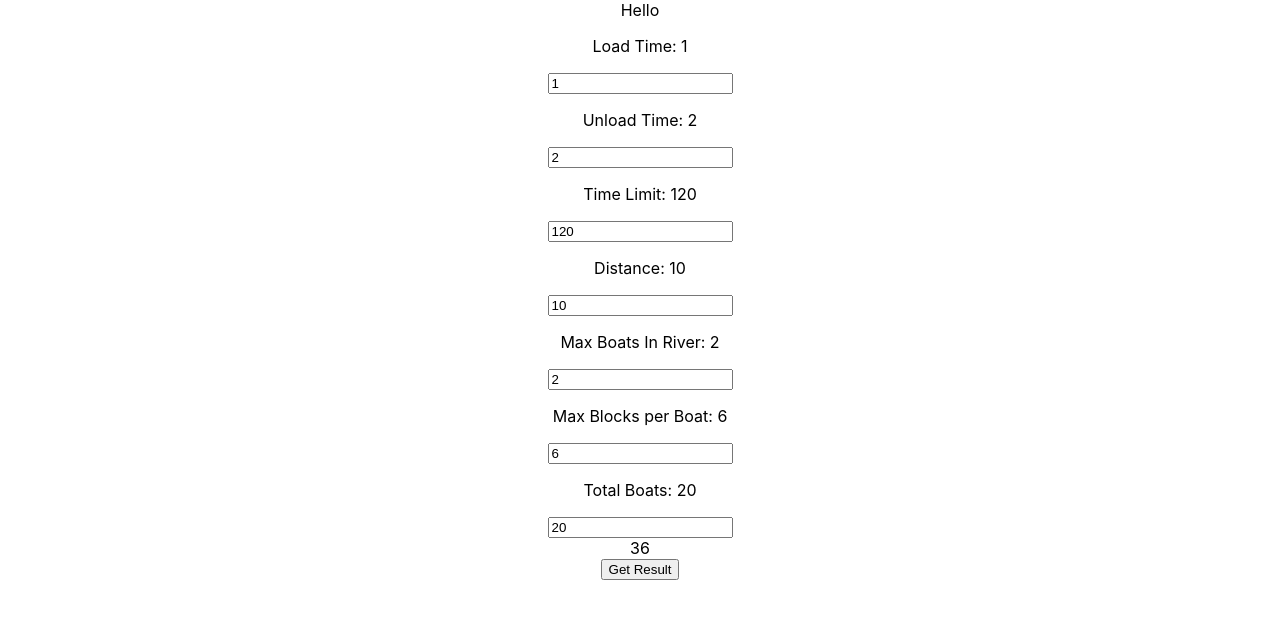
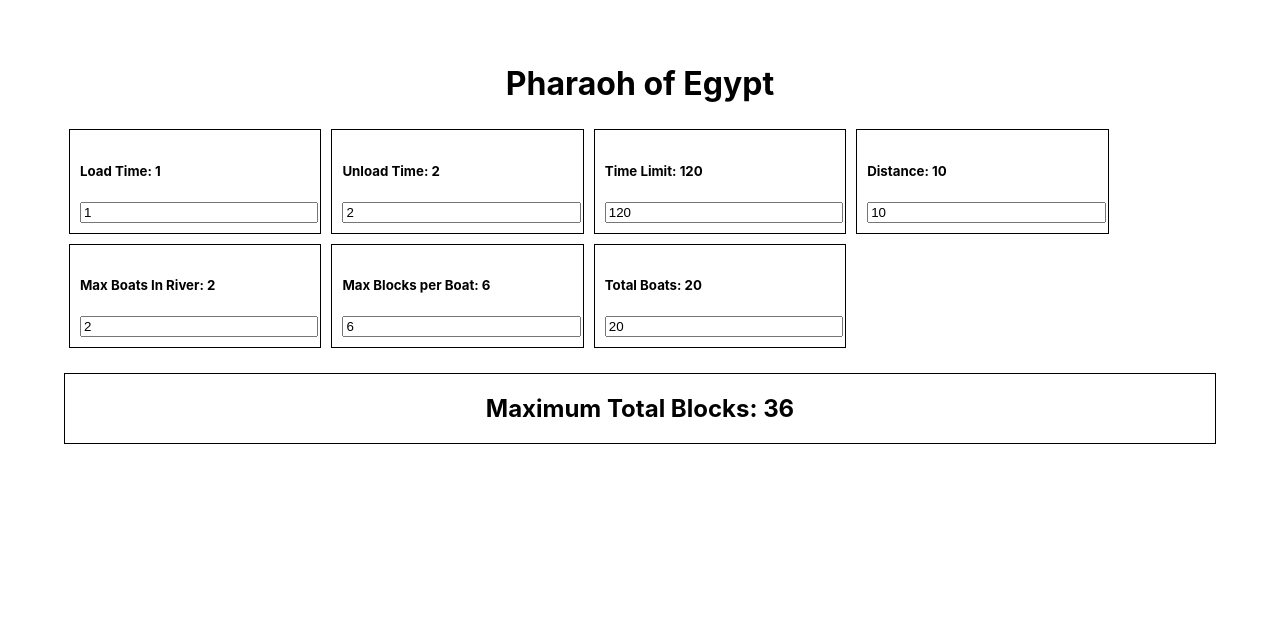
Before and after one commit to swapnilp0x00/fyx-gaming, a React (Create React App) app: page / in a window 1280 px wide. Shown: the top 618 px of the page. Built offline with nearby package versions, Linux system fonts and the light colour scheme.

Commit message:
extracted input in separate component

```diff
--- a/src/App.css
+++ b/src/App.css
@@ -1,5 +1,6 @@
 .App {
   text-align: center;
+  margin: 5%;
 }
 
 .App-logo {
--- a/src/App.tsx
+++ b/src/App.tsx
@@ -7,7 +7,7 @@ import './App.css';
 function App() {
   return (
     <div className="App">
-      Hello
+      <h1> Pharaoh of Egypt </h1>
       <Main></Main>
     </div>
   );
--- /dev/null
+++ b/src/components/Control/Control.css
@@ -0,0 +1,10 @@
+.Control {
+    width: 20%;
+    padding: 10px;
+    margin: 5px;
+    border: 1px solid black;
+    text-align: start;
+}
+.Control input {
+    width: 100%;
+}
--- /dev/null
+++ b/src/components/Control/Control.tsx
@@ -0,0 +1,18 @@
+import React from 'react';
+import './Control.css';
+
+function Control(props: { [key: string]: any }) {
+  return (
+    <div className='Control'>
+      <h5> {props.title}: {props.value} </h5>
+      <input
+        value={props.value}
+        onChange={(e) => props.handler(e)}
+        type='number'
+        min='0'
+      ></input>
+    </div>
+  );
+}
+
+export default Control;
--- a/src/components/Main.css
+++ b/src/components/Main.css
@@ -0,0 +1,11 @@
+
+.Main .controls {
+    display: flex;
+    flex-direction: row;
+    flex-wrap: wrap;
+}
+
+.Main .answer {
+    margin-top: 20px;
+    border: 1px solid black;
+}
--- a/src/components/Main.tsx
+++ b/src/components/Main.tsx
@@ -1,4 +1,5 @@
 import React, { ChangeEvent, useEffect, useState } from 'react';
+import Control from './Control/Control';
 
 import './Main.css';
 
@@ -14,11 +15,11 @@ function Main() {
 
   // Actual logic and computation of answers
   const getResult = () => {
-    let maxBlocksPossible = 0
+    let maxBlocksPossible = 0;
     const eachLoadUnload = loadTime + unloadTime;
     let timer = timeLimit;
     while (timer > 2 * distance) {
-      const remainingTime = timer - (2 * distance);
+      const remainingTime = timer - 2 * distance;
       console.log('remainingTime', remainingTime);
       const possibleK = Math.floor(remainingTime / eachLoadUnload);
       console.log('possibleK', possibleK);
@@ -26,68 +27,72 @@ function Main() {
       console.log('K', k);
       const kLoadUnload = eachLoadUnload * k;
       console.log('KLoadUnload', kLoadUnload);
-      timer = timer - 2*distance - kLoadUnload;
+      timer = timer - 2 * distance - kLoadUnload;
       console.log('timer', timer);
       maxBlocksPossible += k * maxBoatsInRiver;
       console.log('maxBlocksPossible', maxBlocksPossible);
     }
     setFinalResult(maxBlocksPossible);
-  }
+  };
   const onLoadTimeChange = (event: ChangeEvent<HTMLInputElement>) => {
-    console.log(event, event.target.value)
+    console.log(event, event.target.value);
     const newValue = parseInt(event.target.value);
     setLoadTime(newValue);
-  }
+  };
   const onUnloadTimeChange = (event: ChangeEvent<HTMLInputElement>) => {
-    console.log(event, event.target.value)
+    console.log(event, event.target.value);
     const newValue = parseInt(event.target.value);
     setUnloadTime(newValue);
-  }
+  };
   const onTimeLimitChange = (event: ChangeEvent<HTMLInputElement>) => {
-    console.log(event, event.target.value)
+    console.log(event, event.target.value);
     const newValue = parseInt(event.target.value);
     setTimeLimit(newValue);
-  }
+  };
   const onDistanceChange = (event: ChangeEvent<HTMLInputElement>) => {
-    console.log(event, event.target.value)
+    console.log(event, event.target.value);
     const newValue = parseInt(event.target.value);
     setDistance(newValue);
-  }
+  };
   const onMaxBoatsInRiverChange = (event: ChangeEvent<HTMLInputElement>) => {
     const newValue = parseInt(event.target.value);
     setMaxBoatsInRiver(newValue);
-  }
+  };
   const onMaxBlocksPerBoatChange = (event: ChangeEvent<HTMLInputElement>) => {
     const newValue = parseInt(event.target.value);
     setMaxBlocksPerBoat(newValue);
-  }
+  };
   const onTotalBoatsChange = (event: ChangeEvent<HTMLInputElement>) => {
     const newValue = parseInt(event.target.value);
     setTotalBoats(newValue);
-  }
+  };
 
   useEffect(() => {
     getResult();
-  }, [loadTime, unloadTime, timeLimit, distance, maxBoatsInRiver, maxBlocksPerBoat, totalBoats, getResult])
+  }, [
+    loadTime,
+    unloadTime,
+    timeLimit,
+    distance,
+    maxBoatsInRiver,
+    maxBlocksPerBoat,
+    totalBoats,
+  ]);
 
   return (
-    <div className="Main">
-      <p>Load Time: {loadTime}</p>
-      <input value={loadTime} onChange={(e) => onLoadTimeChange(e)} type="number" min="0"></input>
-      <p>Unload Time: {unloadTime}</p>
-      <input value={unloadTime} onChange={(e) => onUnloadTimeChange(e)} type="number" min="0"></input>
-      <p>Time Limit: {timeLimit}</p>
-      <input value={timeLimit} onChange={(e) => onTimeLimitChange(e)} type="number" min="0"></input>
-      <p>Distance: {distance}</p>
-      <input value={distance} onChange={(e) => onDistanceChange(e)} type="number" min="0"></input>
-      <p>Max Boats In River: {maxBoatsInRiver}</p>
-      <input value={maxBoatsInRiver} onChange={(e) => onMaxBoatsInRiverChange(e)} type="number" min="0"></input>
-      <p>Max Blocks per Boat: {maxBlocksPerBoat}</p>
-      <input value={maxBlocksPerBoat} onChange={(e) => onMaxBlocksPerBoatChange(e)} type="number" min="0"></input>
-      <p>Total Boats: {totalBoats}</p>
-      <input value={totalBoats} onChange={(e) => onTotalBoatsChange(e)} type="number" min="0"></input>
-      <div>{finalResult}</div>
-      <button onClick={getResult}>Get Result</button>
+    <div className='Main'>
+      <div className='controls'>
+        <Control title="Load Time" value={loadTime} handler={onLoadTimeChange}></Control>
+        <Control title="Unload Time" value={unloadTime} handler={onUnloadTimeChange}></Control>
+        <Control title="Time Limit" value={timeLimit} handler={onTimeLimitChange}></Control>
+        <Control title="Distance" value={distance} handler={onDistanceChange}></Control>
+        <Control title="Max Boats In River" value={maxBoatsInRiver} handler={onMaxBoatsInRiverChange}></Control>
+        <Control title="Max Blocks per Boat" value={maxBlocksPerBoat} handler={onMaxBlocksPerBoatChange}></Control>
+        <Control title="Total Boats" value={totalBoats} handler={onTotalBoatsChange}></Control>
+      </div>
+      <div className='answer'>
+        <h2>Maximum Total Blocks: {finalResult}</h2>
+      </div>
     </div>
   );
 }
```
